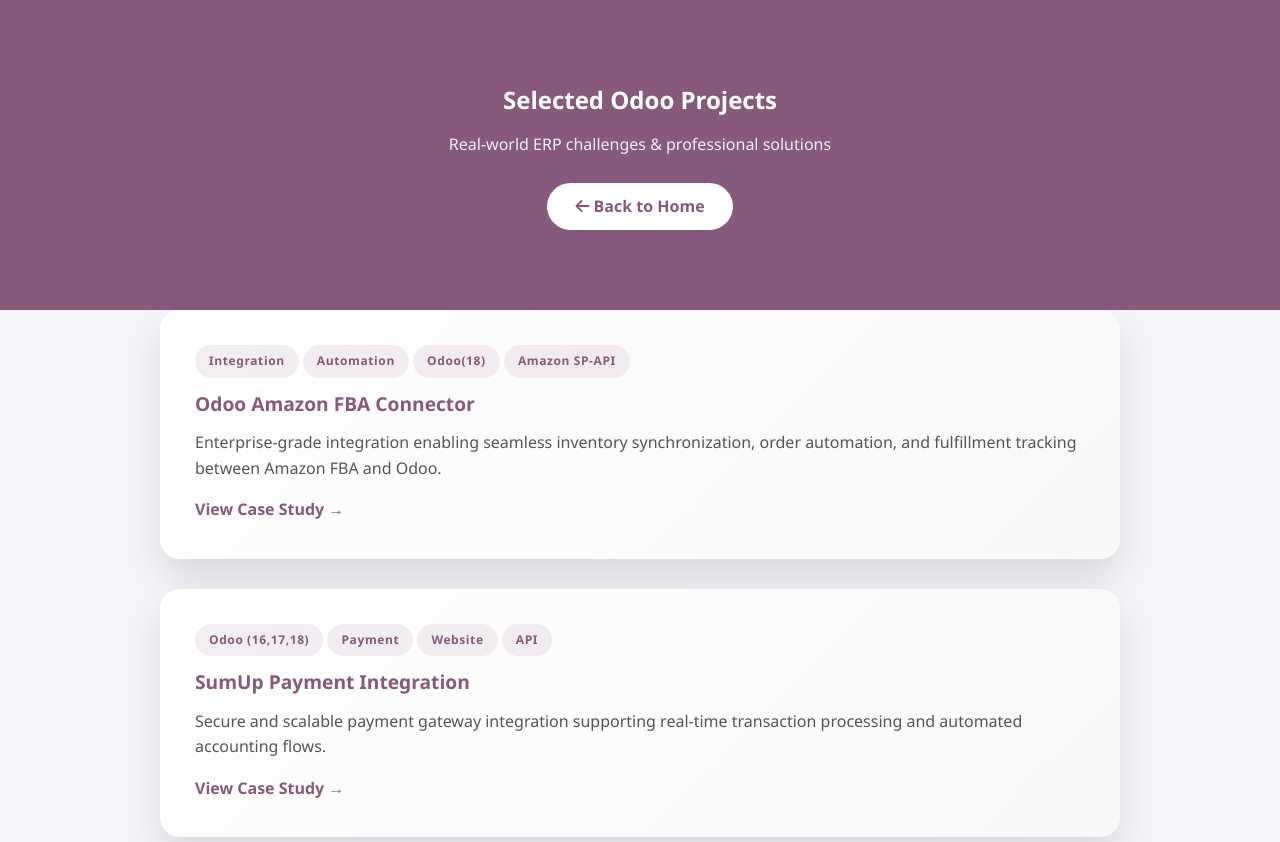
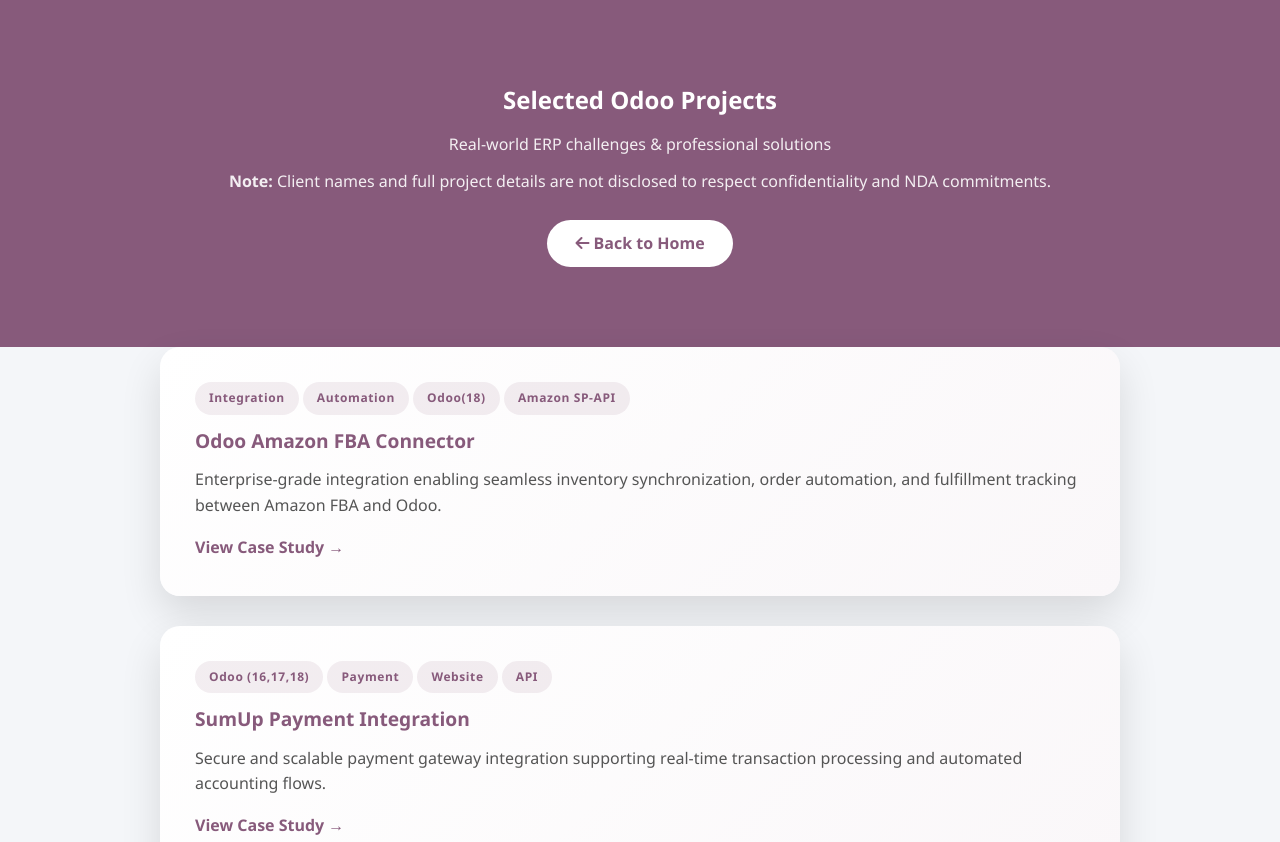
Before and after one commit to jayambaliya5699/portfolio, a plain HTML site: page projects.html in a window 1280 px wide. Shown: the top 842 px of the page. Drawn offline with Linux system fonts and the light colour scheme.

Commit message:
NDA : Notes

```diff
--- a/projects.html
+++ b/projects.html
@@ -14,6 +14,7 @@
 <section class="projects-hero">
     <h1>Selected Odoo Projects</h1>
     <p>Real-world ERP challenges & professional solutions</p>
+    <p><strong>Note:</strong> Client names and full project details are not disclosed to respect confidentiality and NDA commitments.</p>
     <a href="index.html" class="back-btn">
         <i class="fa-solid fa-arrow-left"></i> Back to Home
     </a>
```
Also changed, not shown: project-details.html (+1 -1 lines).
